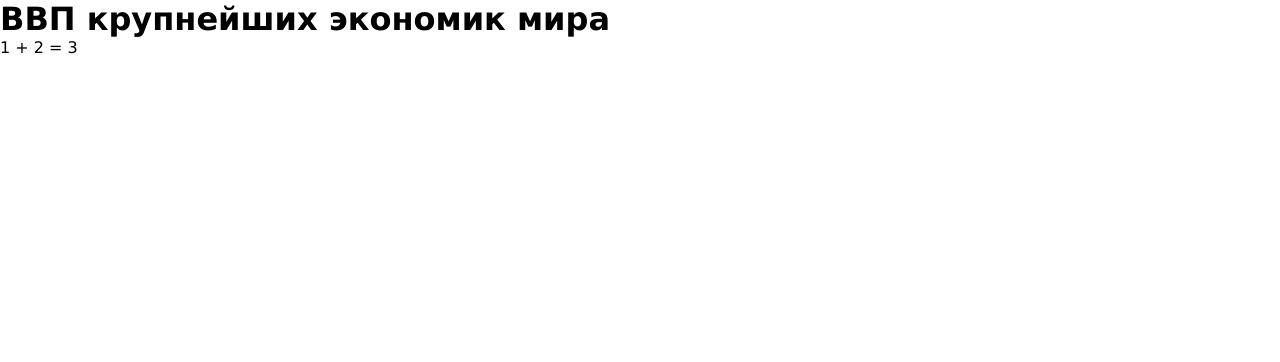
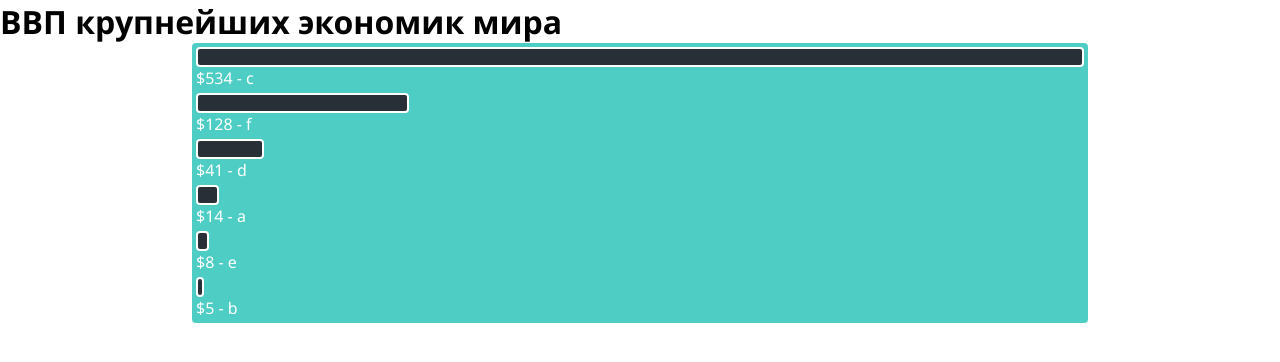
Before and after one commit to KilRol/gdp_diagramm, a website with bundled scripts: page index.html in a window 1280 px wide. Built offline with nearby package versions, Linux system fonts and the light colour scheme.

Commit message:
Добавил функцию отрисовки диаграммы

```diff
--- /dev/null
+++ b/data.json
@@ -0,0 +1,26 @@
+[
+  {
+    "name": "a",
+    "value": 14
+  },
+  {
+    "name": "b",
+    "value": 5
+  },
+  {
+    "name": "c",
+    "value": 534
+  },
+  {
+    "name": "d",
+    "value": 41
+  },
+  {
+    "name": "e",
+    "value": 8
+  },
+  {
+    "name": "f",
+    "value": 128
+  }
+]
--- a/src/index.js
+++ b/src/index.js
@@ -1,11 +1,16 @@
-import { sum } from "./services/sum.js";
+import { draw } from "./services/draw.js";
+import { mergeSort } from "./services/mergeSort.js";
 
 const root = document.querySelector("#root");
+const header = document.createElement("h1");
 
-const header = document.createElement("h1");
 header.textContent = "ВВП крупнейших экономик мира";
+
 root.appendChild(header);
 
-const sump = document.createElement("p");
-sump.textContent = `1 + 2 = ${sum(1, 2)}`;
-root.appendChild(sump);
+const data = await fetch("./data.json").then((res) => res.json());
+const diagramm = draw(mergeSort(data, (a, b) => b.value - a.value));
+
+diagramm.className = "diagramm";
+
+root.appendChild(diagramm);
--- /dev/null
+++ b/src/services/draw.js
@@ -0,0 +1,35 @@
+/**
+ * @constructor
+ * @param {[]} data - gpd data
+ *
+ */
+
+export function draw(data) {
+  const max = data.reduce((acc, item) => {
+    acc = acc < item.value ? item.value : acc;
+    return acc;
+  }, 0);
+
+  const diagramm = data.reduce((acc, item) => {
+    const container = document.createElement("div");
+    const bar = document.createElement("div");
+    const info = document.createElement("p");
+
+    //Current Pallete https://coolors.co/292f36-4ecdc4-ffffff-ff6b6b-ffffff
+    container.className = "diagramm_item";
+    bar.className = "diagramm_item_bar";
+    bar.style.backgroundColor = "#292F36";
+    bar.style.width = `${(1 / max) * item.value * 100}%`;
+
+    info.textContent = `$${item.value} - ${item.name}`;
+
+    container.appendChild(bar);
+    container.appendChild(info);
+
+    acc.appendChild(container);
+
+    return acc;
+  }, document.createElement("div"));
+
+  return diagramm;
+}
--- a/src/style.css
+++ b/src/style.css
@@ -7,5 +7,29 @@
 }
 
 body {
-  font-family: Verdana, Geneva, Tahoma, sans-serif;
+  font-family: "Segoe UI", Tahoma, Geneva, Verdana, sans-serif;
 }
+
+.diagramm {
+  display: flex;
+  flex-direction: column;
+  justify-content: center;
+  gap: 4px;
+  background-color: #4ecdc4;
+  width: 70%;
+  margin: 0 auto;
+  padding: 4px;
+  border-radius: 4px;
+}
+
+.diagramm_item {
+  display: flex;
+  flex-direction: column;
+  color: #ffffff;
+}
+
+.diagramm_item_bar {
+  border: 2px solid #fff;
+  height: 20px;
+  border-radius: 4px;
+}
```
